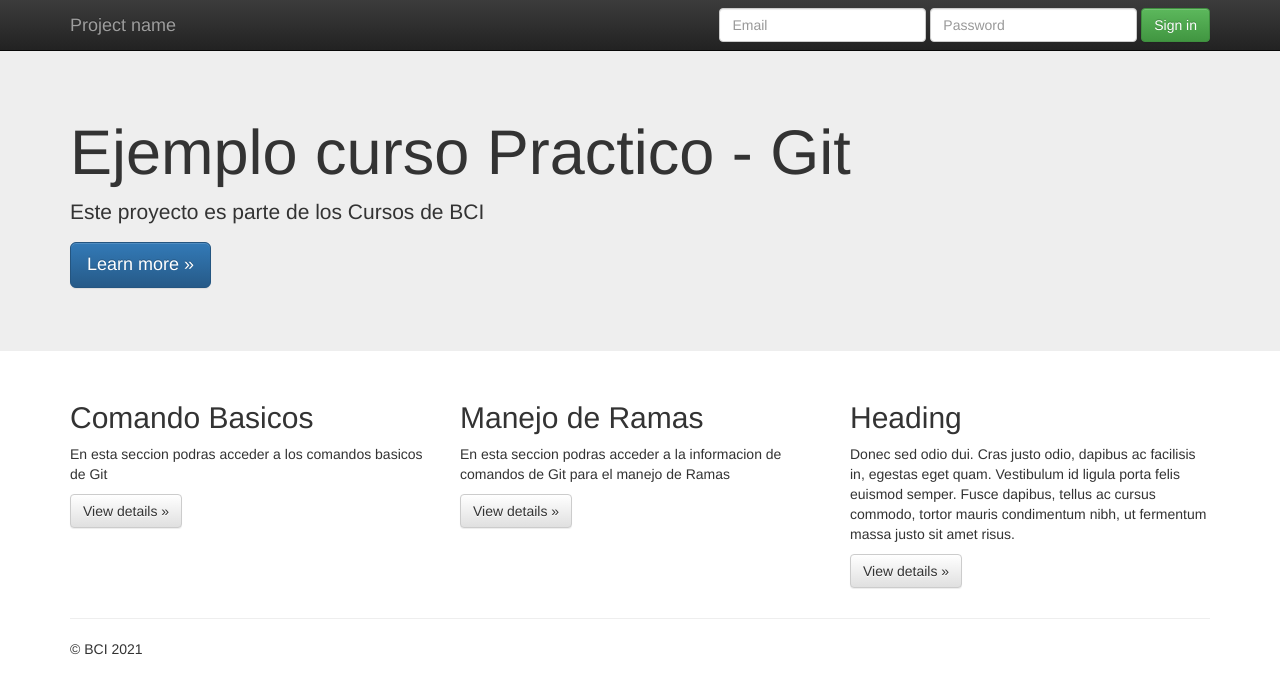
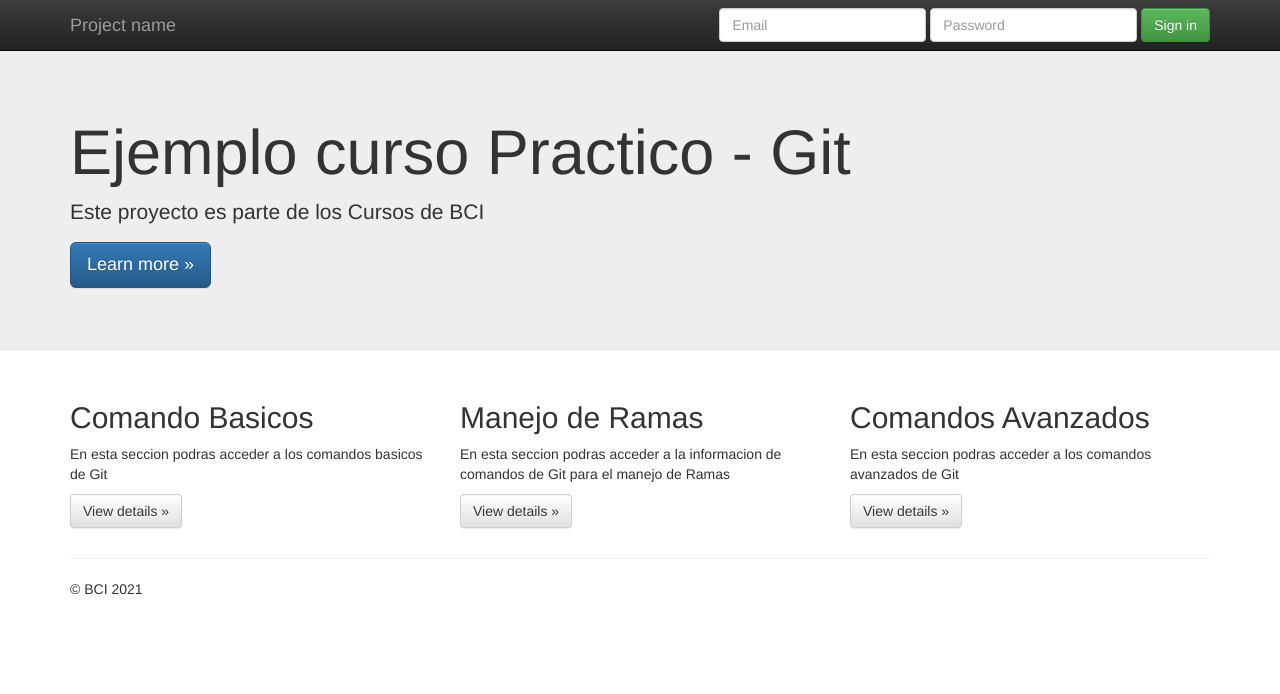
Before and after one commit to JIgnJofre/CursoGitBci1, a plain HTML site: page index.html in a window 1280 px wide. Drawn offline with nearby package versions, Linux system fonts and the light colour scheme.

Commit message:
Se agrega funconalida de comando para comando Avanzados

```diff
--- a/index.html
+++ b/index.html
@@ -75,8 +75,8 @@
           <p><a class="btn btn-default" href="#" role="button">View details &raquo;</a></p>
        </div>
         <div class="col-md-4">
-          <h2>Heading</h2>
-          <p>Donec sed odio dui. Cras justo odio, dapibus ac facilisis in, egestas eget quam. Vestibulum id ligula porta felis euismod semper. Fusce dapibus, tellus ac cursus commodo, tortor mauris condimentum nibh, ut fermentum massa justo sit amet risus.</p>
+          <h2>Comandos Avanzados</h2>
+          <p>En esta seccion podras acceder a los comandos avanzados de Git</p>
           <p><a class="btn btn-default" href="#" role="button">View details &raquo;</a></p>
         </div>
       </div>
```
